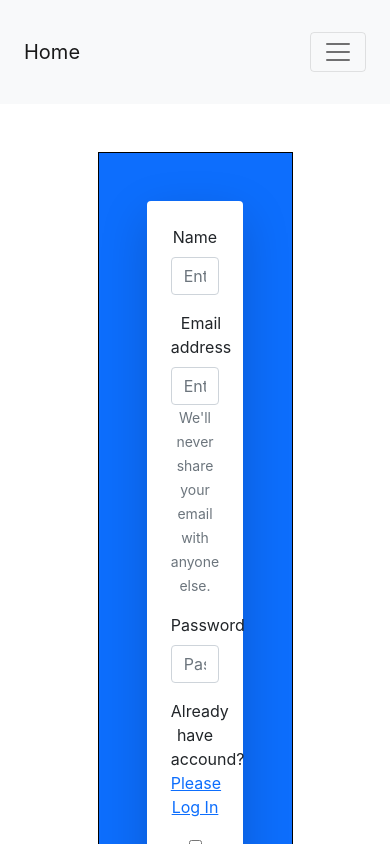
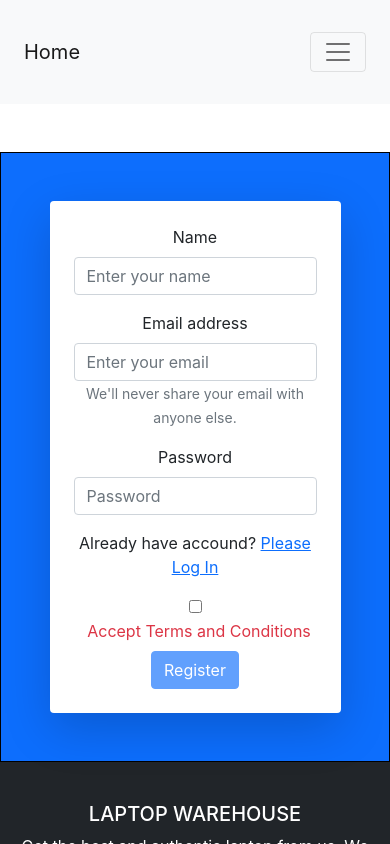
Before and after one commit to aariful-islam/warehouse-management-client-side, a React (Create React App) app: page /registration in a window 390 px wide. Shown: the top 844 px of the page. Built offline with nearby package versions, Linux system fonts and the light colour scheme; no server answers.

Commit message:
make login responsive

```diff
--- a/src/Pages/LogIn/LogIn/LogIn.js
+++ b/src/Pages/LogIn/LogIn/LogIn.js
@@ -64,11 +64,11 @@ const LogIn = () => {
     <div>
       <div
         style={{ border: "1px solid black", height: "75vh" }}
-        className="bg-primary w-50 mx-auto mt-5 "
+        className="bg-primary w-100 mx-auto mt-5 "
       >
         <Form
           onSubmit={handleForm}
-          className="w-50 mx-auto bg-white p-4 mt-5 shadow-lg p-3 mb-5 bg-white rounded"
+          className="w-75 mx-auto bg-white p-4 mt-5 shadow-lg p-3 mb-5 bg-white rounded"
           style={{ borderRadius: "10px" }}
         >
           <Form.Group className="mb-3" controlId="formBasicEmail">
--- a/src/Pages/LogIn/Registration/Registration.js
+++ b/src/Pages/LogIn/Registration/Registration.js
@@ -41,11 +41,11 @@ const Registration = () => {
   return (
     <div
       style={{ border: "1px solid black", height: "75" }}
-      className="bg-primary w-50 mx-auto mt-5 d-flex align-items-center"
+      className="bg-primary w-100 mx-auto mt-5 d-flex align-items-center"
     >
       <Form
         onSubmit={handleFormSubmit}
-        className="w-50 mx-auto bg-white p-4 mt-5 mb-3 shadow-lg p-3 mb-5 bg-white rounded"
+        className="w-75 mx-auto bg-white p-4 mt-5 mb-3 shadow-lg p-3 mb-5 bg-white rounded"
         style={{ borderRadius: "10px" }}
       >
         <Form.Group className="mb-3" controlId="formBasicText">
```
